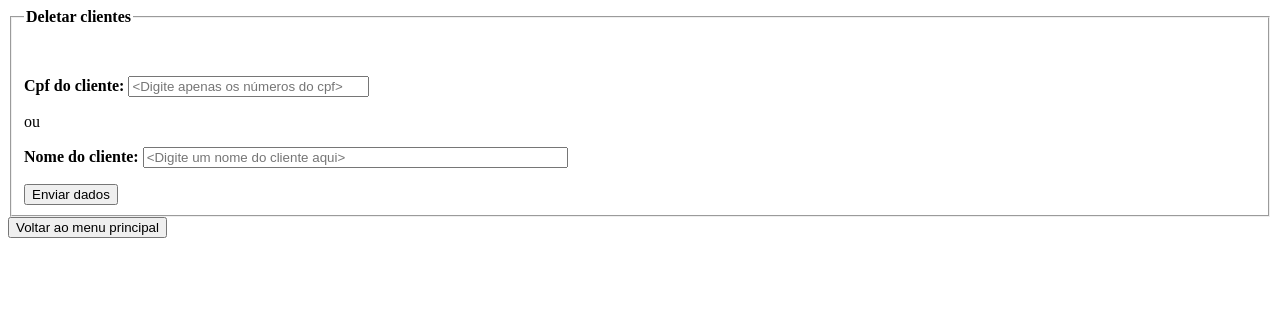
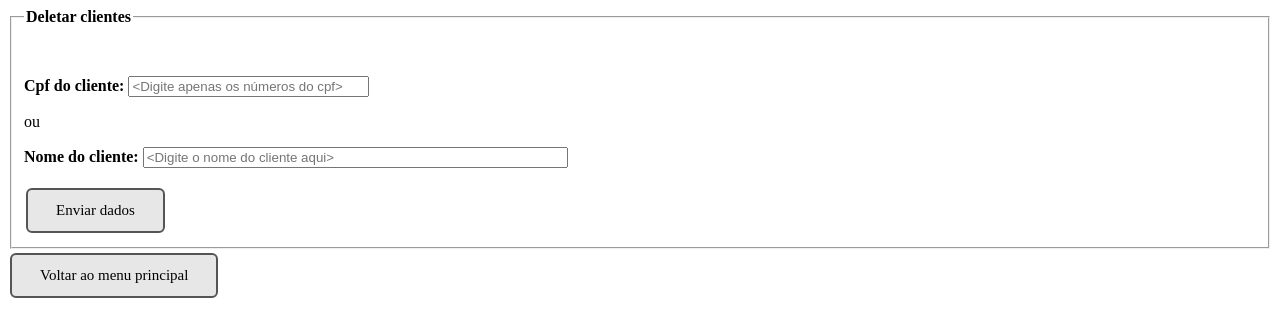
Before and after one commit to tadeuleite/ProjetoEstudo, a website: page front-loja1/public_html/_principal/_cliente/formulario-deletar-cliente.html in a window 1280 px wide. Drawn offline with Linux system fonts and the light colour scheme.

Commit message:
Atualização dos menus

```diff
--- a/front-loja1/public_html/_principal/_cliente/formulario-deletar-cliente.html
+++ b/front-loja1/public_html/_principal/_cliente/formulario-deletar-cliente.html
@@ -8,7 +8,19 @@
 
         <style type="text/css">
             p.negrito {font-weight:bold;}
-            legend.negrito{font-weight: bold};
+            legend.negrito{font-weight: bold;}
+            a.botao{
+                background-color: #e7e7e7;
+                border: 2px solid #555555;
+                border-radius: 6px;
+                color: black;
+                padding: 12px 28px;
+                text-align: center;
+                text-decoration: none;
+                display: inline-block;
+                font-size: 15px;
+                margin: 4px 2px;
+            }
         </style>
     </head>
 
@@ -37,19 +49,17 @@
                         id="lblNome"
                         size="50"
                         maxlength="50"
-                        placeholder="<Digite um nome do cliente aqui>"/>
+                        placeholder="<Digite o nome do cliente aqui>"/>
                 </p>
 
                 <!-- ao clicar em enviar, tem que ir pro db e confirmar os dados do cliente e confirmar-->
-                <button
-                    onclick="location.href = '#'"
-                        type="button">Enviar dados
-                </button>
+                <a class="botao" href = "#">
+                    Enviar dados
+                </a>
             </fieldset>
-            <button
-                onclick="location.href = '../menu-principal.html'"
-                type="button">Voltar ao menu principal
-            </button>
+            <a class="botao" href = "../menu-principal.html">
+                Voltar ao menu principal
+            </a>
         </div>
     </body>
 </html>
```
Also changed, not shown: front-loja1/public_html/_principal/_cliente/formulario-alterar-cliente.html (+19 -9 lines).
